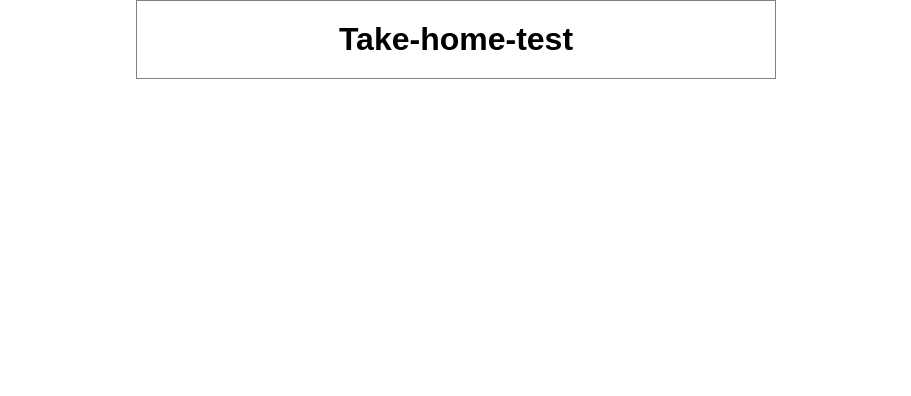
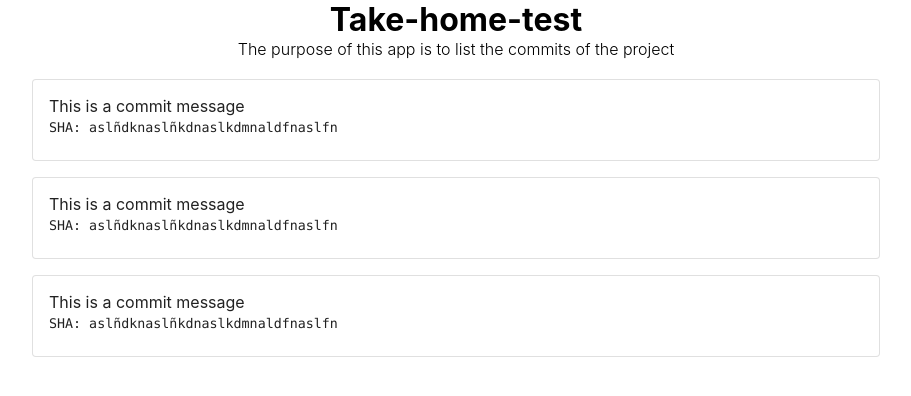
Before and after one commit to getellez/take-home-test-ui, a React (Create React App) app: page / in a window 1280 px wide. Shown: the top 396 px of the page, without its empty margins (184-1095 px from the left). Built offline with nearby package versions, Linux system fonts and the light colour scheme.

Commit message:
Add initial view for the commit history

```diff
--- /dev/null
+++ b/src/components/Commit/Commit.tsx
@@ -0,0 +1,23 @@
+import React from 'react'
+import { Card, CardContent, Grid } from '@mui/material';
+
+import './Commit.css'
+
+export const Commit = () => {
+  return (
+    <Grid item xs={10} lg={8}>
+      <div className="Commit">
+
+        <Card variant="outlined">
+          <CardContent>
+            <p>This is a commit message</p>
+            <small>
+              <code>SHA: aslñdknaslñkdnaslkdmnaldfnaslfn</code>
+            </small>
+          </CardContent>
+        </Card>
+
+      </div>
+    </Grid>
+  )
+}
--- /dev/null
+++ b/src/components/CommitsList/CommitsList.css
@@ -0,0 +1,3 @@
+.Commits {
+  padding: 20px 0;
+}
--- /dev/null
+++ b/src/components/CommitsList/CommitsList.tsx
@@ -0,0 +1,19 @@
+import React from 'react'
+import { Grid } from '@mui/material'
+import { Commit } from '../Commit/Commit';
+
+import './CommitsList.css'
+
+export const CommitsList = () => {
+  return (
+    <div className="Commits">
+      <Grid container justifyContent="center" spacing={2}>
+
+        <Commit />
+        <Commit />
+        <Commit />
+
+      </Grid>
+    </div>
+  )
+}
--- a/src/index.css
+++ b/src/index.css
@@ -12,10 +12,9 @@ code {
     monospace;
 }
 
-* {
+p,h1,h2,h3,h4,h5,h6 {
   margin: 0;
   padding: 0;
-  font-family: 'Montserrat', sans-serif;
 }
 
 p {
--- a/src/pages/History/History.css
+++ b/src/pages/History/History.css
@@ -1,12 +1,7 @@
-.History {
-  display: grid;
-  grid-template-columns: 1fr 1fr 1fr 1fr;
+.History__title {
+  text-align: center;
 }
 
-.History__container {
-  grid-column-start: 2;
-  grid-column-end: 4;
-  text-align: center;
-  border: 1px solid gray;
-  padding: 20px;
+.History__description {
+  font-weight: 300;
 }
--- a/src/pages/History/History.tsx
+++ b/src/pages/History/History.tsx
@@ -1,10 +1,22 @@
 import './History.css'
+import { CommitsList } from '../../components/CommitsList/CommitsList';
+
 export const History = () => {
   return (
     <div className='History'>
       <div className="History__container">
-        <h1>Take-home-test</h1>
+        <div className='History__title'>
+          <h1>Take-home-test</h1>
+          <p className='History__description'>The purpose of this app is to list the commits of the project</p>
+        </div>
+
+        <CommitsList />
+
+
       </div>
+
+
+
     </div>
   )
 }
```
Also changed, not shown: src/components/Commit/Commit.css (added).
